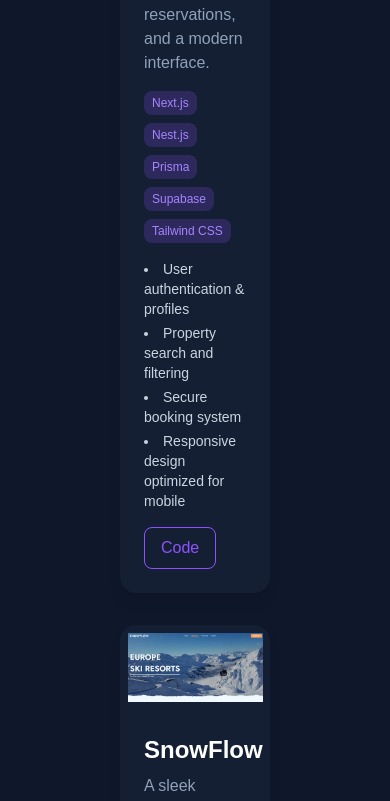
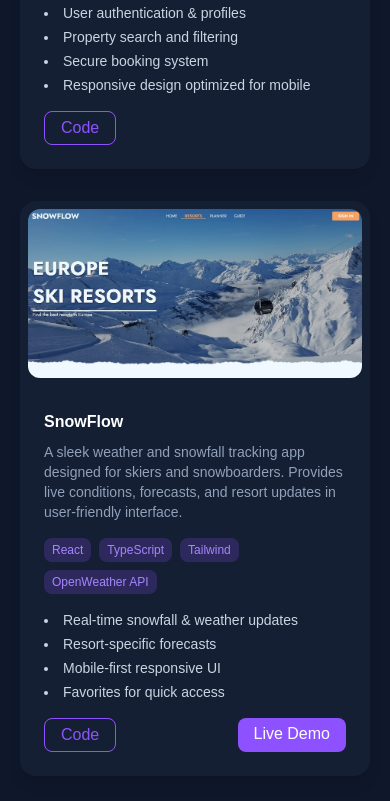
Before and after one commit to mmaras02/portfolio, a Next.js app: page / in a window 390 px wide. Shown: the part 2517-3318 px from the top of the page. Built offline with nearby package versions, Linux system fonts and the light colour scheme.

Commit message:
projects mobile

```diff
--- a/src/components/ProjectCard.tsx
+++ b/src/components/ProjectCard.tsx
@@ -19,18 +19,17 @@ export const ProjectCard = ({
 }: ProjectCardProps) => {
     return (
         <div className="bg-slate-800/50 rounded-2xl shadow-lg hover:shadow-xl transition transform hover:-translate-y-1 overflow-hidden z-100">
-            <div className="w-full aspect-[16/9] rounded-xl overflow-hidden">
+            <div className="w-full rounded-xl overflow-hidden flex items-center justify-center p-2">
                 <img
                     src={image}
                     alt={title}
-                    className="w-[90%] h-full object-contain mx-auto"
+                    className="h-full w-auto object-contain rounded-xl"
                 />
             </div>
 
-
             <div className="p-6">
-                <h3 className="text-2xl font-bold text-white mb-2">{title}</h3>
-                <p className="text-slate-400 mb-4">{description}</p>
+                <h3 className="text-md md:text-2xl font-bold text-white mb-2">{title}</h3>
+                <p className="text-slate-400 mb-4 text-sm md:text-md">{description}</p>
 
                 <div className="flex flex-wrap gap-2 mb-4">
                     {tech.map((t, i) => (
@@ -56,7 +55,7 @@ export const ProjectCard = ({
                             href={github}
                             target="_blank"
                             rel="noopener noreferrer"
-                            className="px-4 py-2 border border-violet-500 text-violet-500 rounded-lg hover:bg-violet-50 transition-colors"
+                            className="py-1 px-4 md:py-2 border border-violet-500 text-violet-500 rounded-lg hover:bg-violet-50 transition-colors"
                         >
                             Code
                         </a>
@@ -67,7 +66,7 @@ export const ProjectCard = ({
                             href={link}
                             target="_blank"
                             rel="noopener noreferrer"
-                            className="px-3 py-2 bg-violet-500 text-white rounded-lg hover:bg-violet-600 transition-colors"
+                            className="py-1 px-4 md:py-2 bg-violet-500 text-white rounded-lg hover:bg-violet-600 transition-colors"
                         >
                             Live Demo
                         </a>
--- a/src/components/Projects.tsx
+++ b/src/components/Projects.tsx
@@ -14,7 +14,7 @@ export const Projects = ({ sectionsRef }: ProjectsProps) => {
             ref={(el) => {
                 sectionsRef.current['projects'] = el;
             }}
-            className="py-20 container mx-auto px-30">
+            className="py-20 container mx-auto px-5 lg:px-30">
 
             <Title title="Projects" />
             <div className="grid grid-cols-1 md:grid-cols-2 lg:grid-cols-2 gap-8">
```
